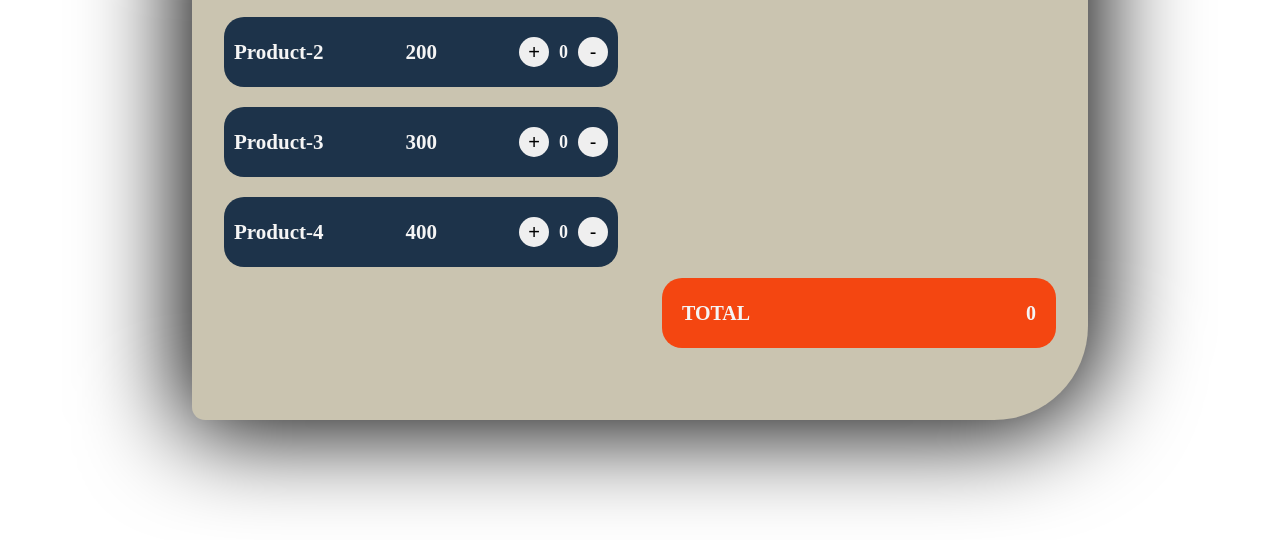
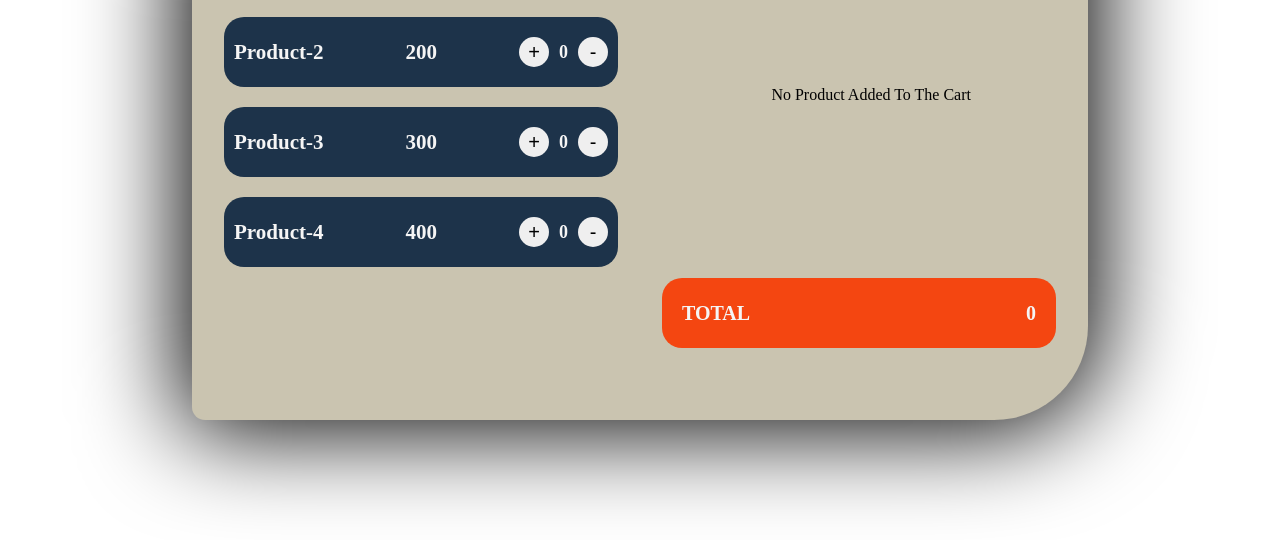
Before and after one commit to AakashR11111001111/Cart-Function, a plain HTML site: page index.html in a window 1280 px wide. Shown: the part 260-800 px from the top of the page. Drawn offline with Linux system fonts and the light colour scheme.

Commit message:
added files

```diff
--- a/index.html
+++ b/index.html
@@ -52,6 +52,7 @@
                 </div>
                 <div class="quantity">
                     <h1>CART</h1>
+                    <div class="emptymsg"><p>No Product Added To The Cart</p></div>
                     <div class="qty-container"></div>
                     <div class="total">
                         <h1>TOTAL</h1>
--- a/script.js
+++ b/script.js
@@ -1,6 +1,7 @@
 var products = document.querySelectorAll(".prod");
 var qtyContainer = document.querySelector(".qty-container");
 var totalAmt = document.querySelector("#totalamt");
+var msg = document.querySelector(".emptymsg");
 var total = 0;
 
 products.forEach((product) => {
@@ -25,6 +26,7 @@ products.forEach((product) => {
         totalAmt.innerText = `Total Amount: $${total}`;
 
         if (newQuantity > 0) {
+            msg.style.display = "none";
             if (!cartItem) {
                 cartItem = document.createElement("div");
                 cartItem.className = "qtydiv";
@@ -34,6 +36,7 @@ products.forEach((product) => {
                 cartItem.querySelector(".cartQty").innerText = newQuantity;
             }
         } else if (cartItem) {
+            msg.style.display = "block";
             qtyContainer.removeChild(cartItem);
             cartItem = null;
         }
--- a/style.css
+++ b/style.css
@@ -135,6 +135,12 @@ h1{
     font-size: 20px;
 }
 
+.emptymsg{
+    display: block;
+    position: absolute;
+    left: 30%;
+    top: 40%;
+}
 
 @keyframes fade-in {
     from{
```
